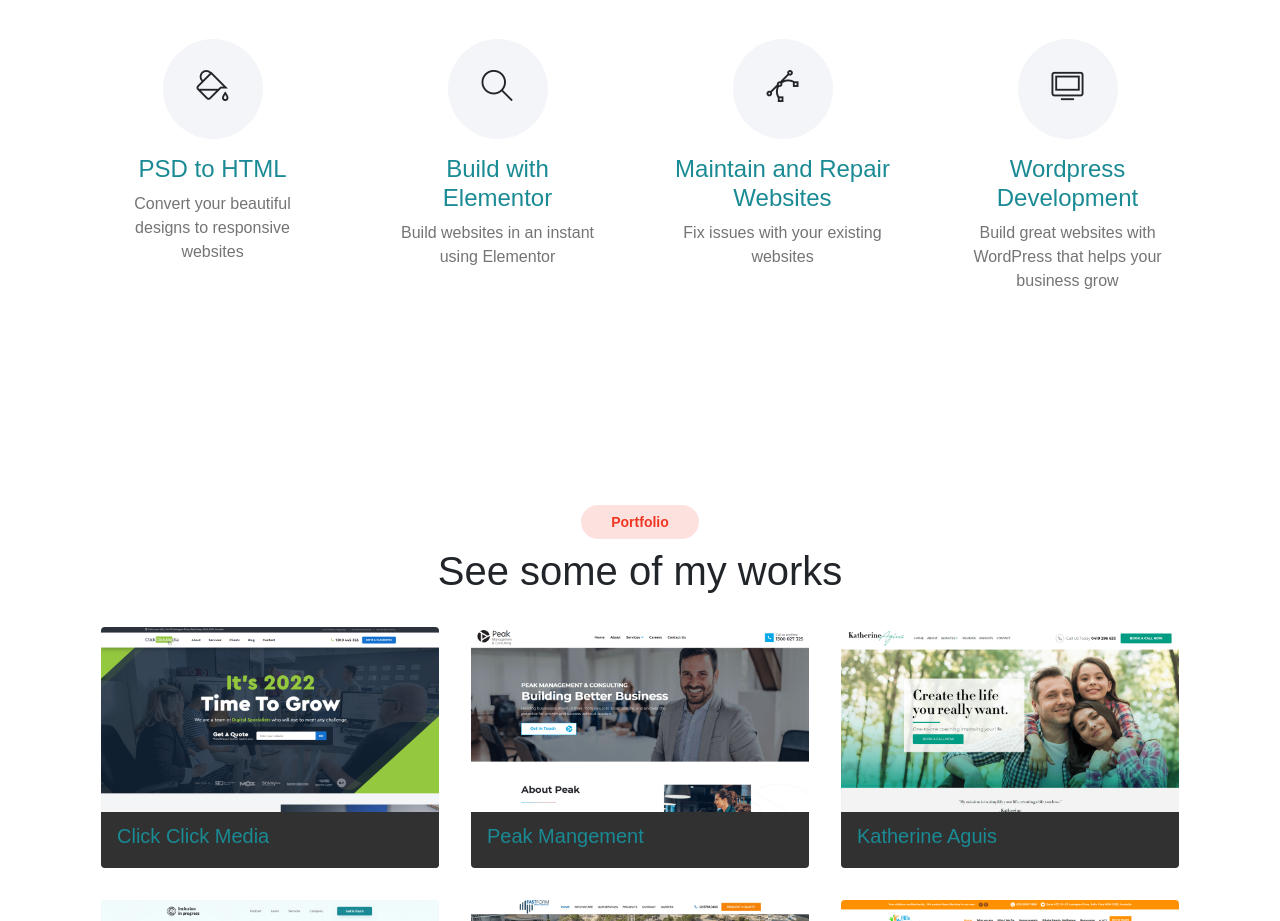
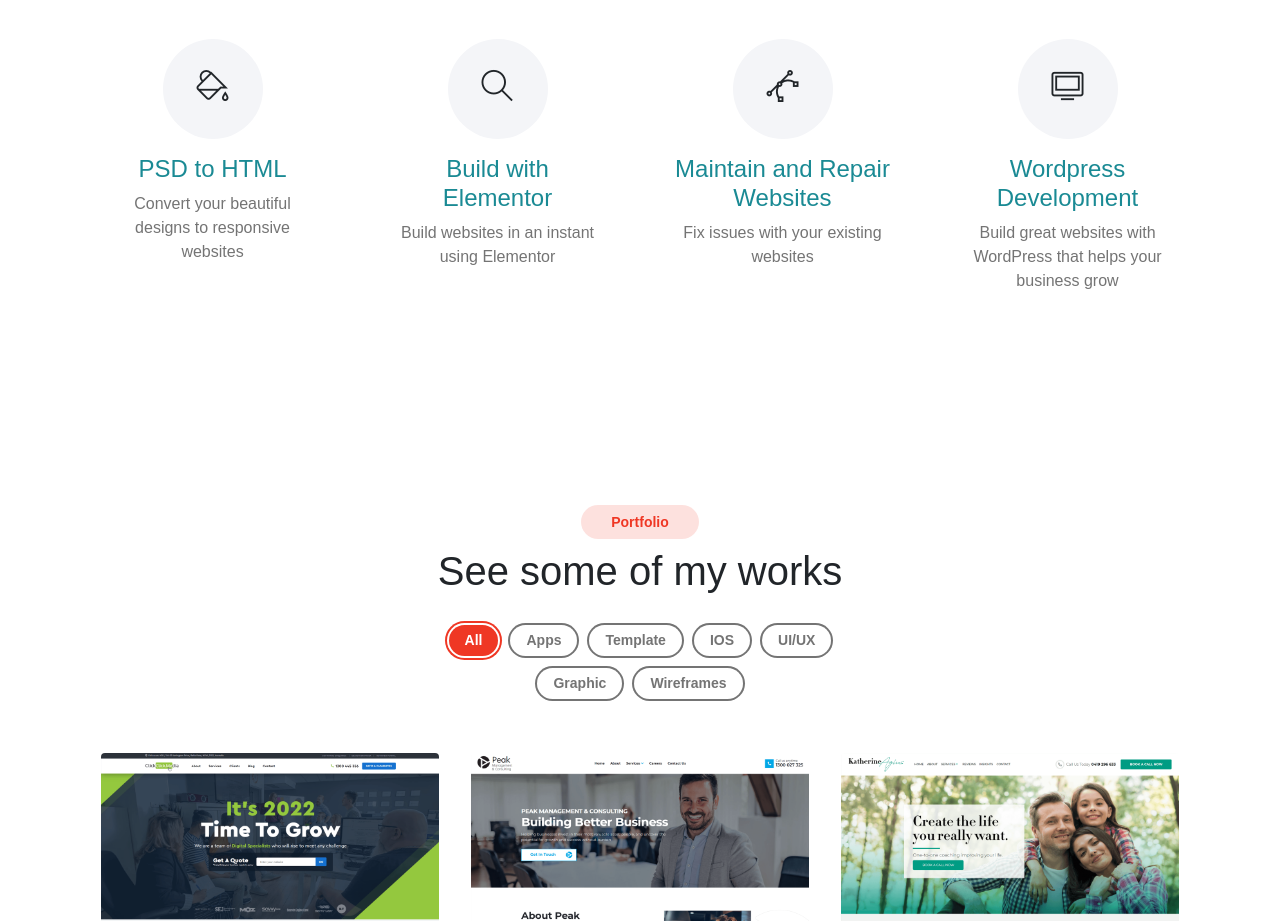
Before and after one commit to allenthevid/allenthevid.github.io, a plain HTML site: page index.html in a window 1280 px wide. Shown: the part 2586-3507 px from the top of the page. Drawn offline with Linux system fonts and the light colour scheme; a web font is replaced by a local one.

Commit message:
Update index.html

```diff
--- a/index.html
+++ b/index.html
@@ -297,7 +297,15 @@
         <div class="badge badge-subhead">Portfolio</div>
       </div>
       <h1 class="text-center fw-normal wow fadeInUp">See some of my works</h1>
-
+      <div class="filterable-button py-3 wow fadeInUp" data-toggle="selected">
+        <button class="btn btn-theme-outline selected" data-filter="*">All</button>
+        <button class="btn btn-theme-outline" data-filter=".apps">Apps</button>
+        <button class="btn btn-theme-outline" data-filter=".template">Template</button>
+        <button class="btn btn-theme-outline" data-filter=".ios">IOS</button>
+        <button class="btn btn-theme-outline" data-filter=".ui-ux">UI/UX</button>
+        <button class="btn btn-theme-outline" data-filter=".graphic">Graphic</button>
+        <button class="btn btn-theme-outline" data-filter=".wireframes">Wireframes</button>
+      </div>
       <div class="gridder my-3">
         <div class="grid-item apps wow zoomIn">
           <div class="img-place" data-src="../assets/img/work/work-1.png" data-fancybox data-caption="<h5 class='fg-theme'>Click Click Media</h5><a href='https://clickclick.media/' target='_blank'>Go to website</a>">
```
